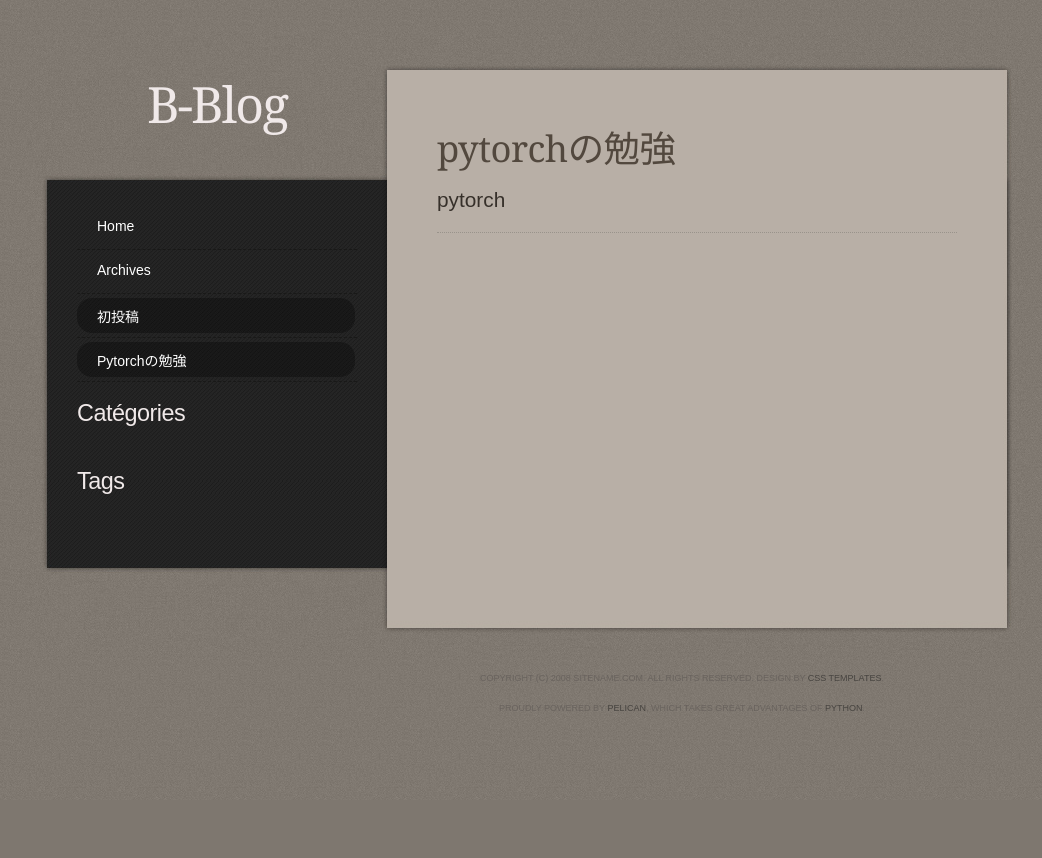
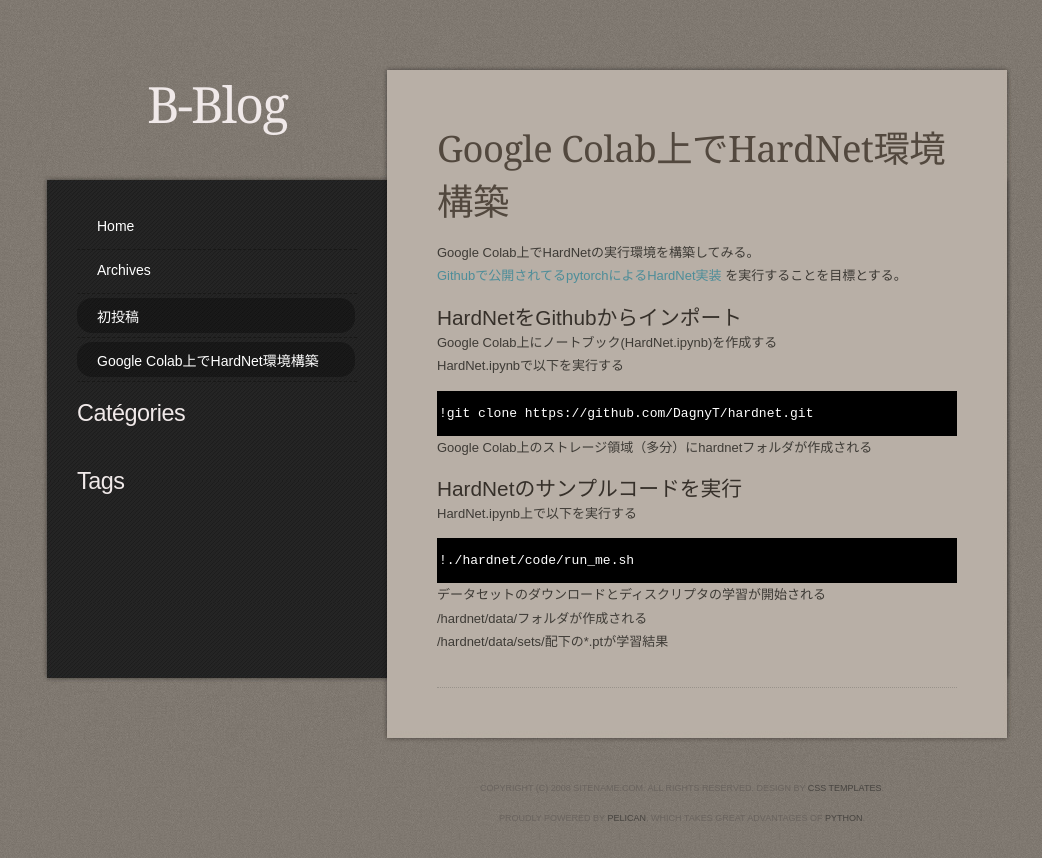
Before and after one commit to kkumamon/kkumamon.github.io, a plain HTML site: page pages/Post2.html in a window 1280 px wide. Shown: the whole page, without its empty margins (113-1155 px from the left). Before the commit the page ends 800 px from the top, so only its background shows below. Drawn offline with Linux system fonts and the light colour scheme; files whose address does not match are found by name.

Commit message:
Update documentation

```diff
--- a/feeds/all.atom.xml
+++ b/feeds/all.atom.xml
@@ -1,2 +1,2 @@
 <?xml version="1.0" encoding="utf-8"?>
-<feed xmlns="http://www.w3.org/2005/Atom"><title>B-Blog</title><link href="/" rel="alternate"></link><link href="/feeds/all.atom.xml" rel="self"></link><id>/</id><updated>2020-09-13T11:08:28Z</updated></feed>
+<feed xmlns="http://www.w3.org/2005/Atom"><title>B-Blog</title><link href="/" rel="alternate"></link><link href="/feeds/all.atom.xml" rel="self"></link><id>/</id><updated>2020-09-21T12:42:17Z</updated></feed>
--- a/pages/Post2.html
+++ b/pages/Post2.html
@@ -15,7 +15,7 @@
 <meta name="keywords" content="" />
 <meta name="description" content="" />
 <meta http-equiv="content-type" content="text/html; charset=utf-8" />
-<title>pytorchの勉強</title>
+<title>Google Colab上でHardNet環境構築</title>
 <link href="/theme/css/style.css" rel="stylesheet" type="text/css" media="screen" />
 <link href="/" type="application/atom+xml" rel="alternate" title="B-Blog ATOM Feed" />
 </head>
@@ -27,10 +27,29 @@
 
 <div id="content">
 <div class="post">
-    <h2 class="title"><a href="/pages/Post2.html">pytorchの勉強</a></h1>
+    <h2 class="title"><a href="/pages/Post2.html">Google Colab上でHardNet環境構築</a></h1>
     <div style="clear: both;">&nbsp;</div>
     <div class="entry">
-    <h2>pytorch</h2>
+    <p>Google Colab上でHardNetの実行環境を構築してみる。<br>
+<a href="https://github.com/DagnyT/hardnet">Githubで公開されてるpytorchによるHardNet実装</a>
+を実行することを目標とする。</p>
+<h2>HardNetをGithubからインポート</h2>
+<p>Google Colab上にノートブック(HardNet.ipynb)を作成する<br>
+HardNet.ipynbで以下を実行する</p>
+<div class="highlight"><pre><span></span><code>!git clone https://github.com/DagnyT/hardnet.git
+</code></pre></div>
+
+
+<p>Google Colab上のストレージ領域（多分）にhardnetフォルダが作成される</p>
+<h2>HardNetのサンプルコードを実行</h2>
+<p>HardNet.ipynb上で以下を実行する</p>
+<div class="highlight"><pre><span></span><code>!./hardnet/code/run_me.sh
+</code></pre></div>
+
+
+<p>データセットのダウンロードとディスクリプタの学習が開始される<br>
+/hardnet/data/フォルダが作成される<br>
+/hardnet/data/sets/配下の*.ptが学習結果  </p>
     </div>
     </div>
 </div>
@@ -44,7 +63,7 @@
 							<li ><a href="">Home</a></li>
 							<li ><a href="/archives.html">Archives</a></li>
                                                             <li class="current_page_item"><a href="/pages/Post1.html">初投稿</a></li>
-                                                            <li class="current_page_item"><a href="/pages/Post2.html">pytorchの勉強</a></li>
+                                                            <li class="current_page_item"><a href="/pages/Post2.html">Google Colab上でHardNet環境構築</a></li>
 						</ul>
 					</div>
 					<ul>
```
Also changed, not shown: archives.html (+1 -1 lines), authors.html (+1 -1 lines), categories.html (+1 -1 lines), index.html (+1 -1 lines), pages/Post1.html (+1 -1 lines), tags.html (+1 -1 lines).
